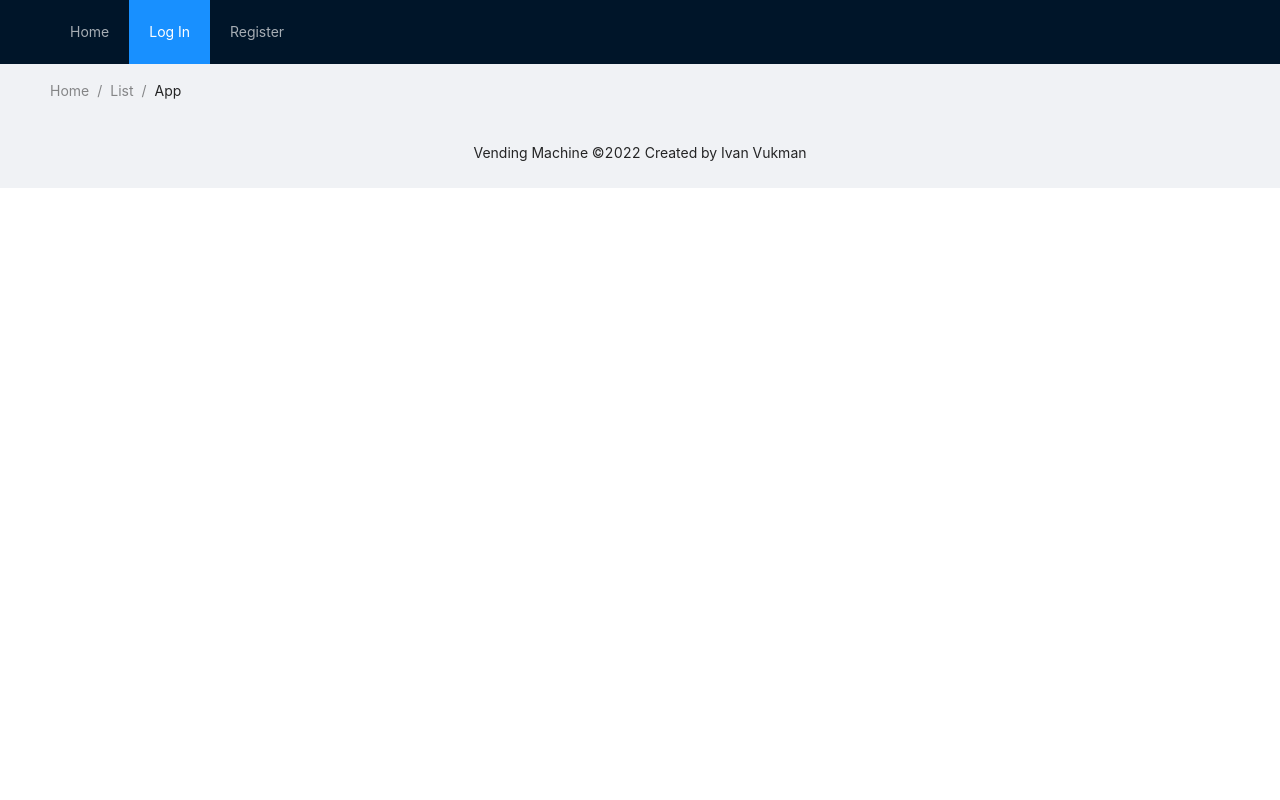
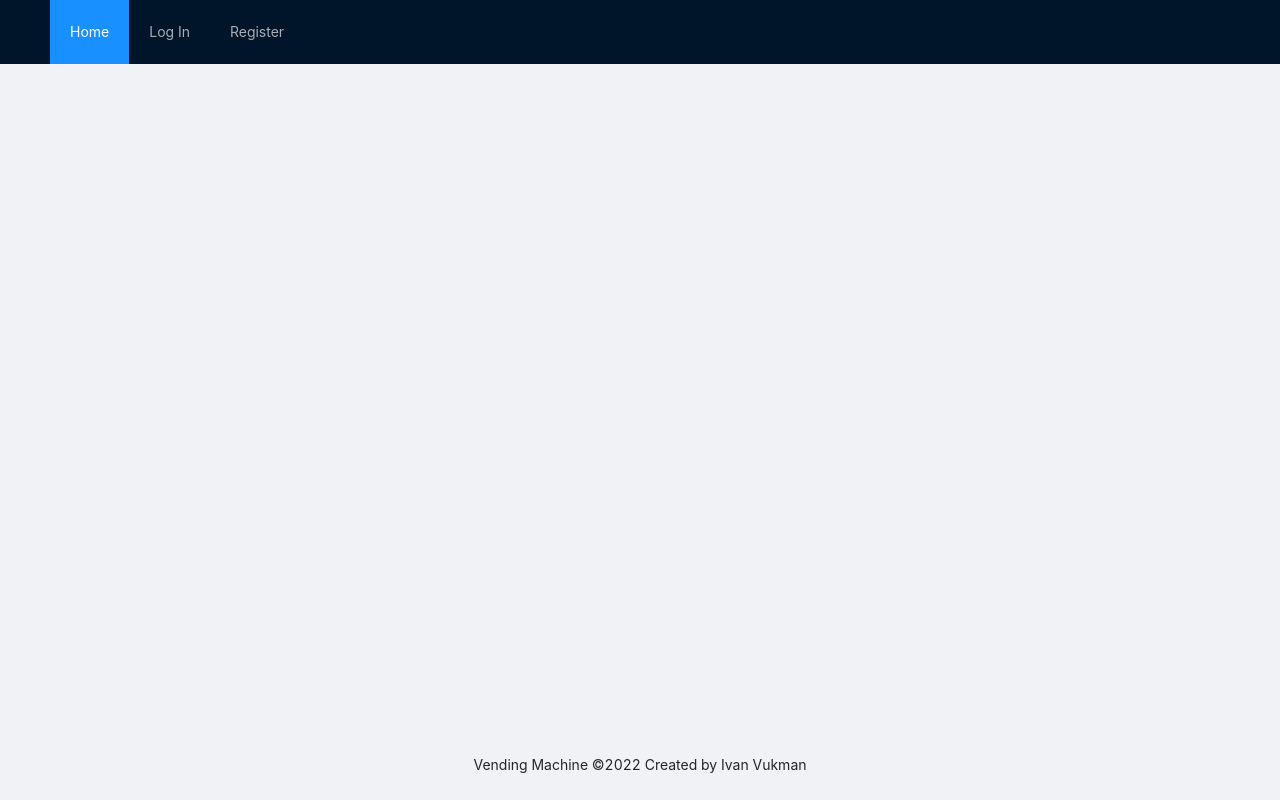
Before and after one commit to ChainsOfPower/vending-machine, a React (Create React App) app in the folder client/: page / in a window 1280 px wide. Built offline with nearby package versions, Linux system fonts and the light colour scheme.

Commit message:
Implement registration form

```diff
--- a/client/package.json
+++ b/client/package.json
@@ -11,6 +11,8 @@
     "@types/react": "^18.0.0",
     "@types/react-dom": "^18.0.0",
     "antd": "^4.22.3",
+    "axios": "^0.27.2",
+    "axios-hooks": "^3.1.4",
     "react": "^18.2.0",
     "react-dom": "^18.2.0",
     "react-router-dom": "^6.3.0",
--- a/client/src/AppLayout.tsx
+++ b/client/src/AppLayout.tsx
@@ -1,54 +1,44 @@
-import { Breadcrumb, Layout, Menu } from 'antd';
-import {
-  Routes,
-  Route,
-  Link
-} from "react-router-dom";
-import LoginPage from './pages/LoginPage';
-import RegisterPage from './pages/RegisterPage';
+import { Layout, Menu } from "antd";
+import { Routes, Route, Link } from "react-router-dom";
+import LoginPage from "./pages/LoginPage";
+import RegisterPage from "./pages/RegisterPage";
 
 const { Header, Content, Footer } = Layout;
 
 const AppLayout: React.FC = () => (
-  <Layout className='layout'>
+  <Layout className="layout" style={{ height: "100vh" }}>
     <Header>
-      <div className='logo' />
-        <Menu
-          theme='dark'
-          mode='horizontal'
-          defaultSelectedKeys={['2']}>
-            <Menu.Item key='1'>
-              <Link to='/'>
+      <div className="logo" />
+      <Menu theme="dark" mode="horizontal" defaultSelectedKeys={["1"]}>
+        <Menu.Item key="1">
+          <Link to="/">
             <span>Home</span>
           </Link>
         </Menu.Item>
-            <Menu.Item key='2'>
-              <Link to='/login'>
+        <Menu.Item key="2">
+          <Link to="/login">
             <span>Log In</span>
           </Link>
         </Menu.Item>
-            <Menu.Item key='3'>
-              <Link to='/register'>
+        <Menu.Item key="3">
+          <Link to="/register">
             <span>Register</span>
           </Link>
         </Menu.Item>
       </Menu>
     </Header>
-      <Content style={{ padding: '0 50px' }}>
-        <Breadcrumb style={{ margin: '16px 0' }}>
-          <Breadcrumb.Item>Home</Breadcrumb.Item>
-          <Breadcrumb.Item>List</Breadcrumb.Item>
-          <Breadcrumb.Item>App</Breadcrumb.Item>
-        </Breadcrumb>
-        <div className='site-layout-content'>
+    <Content style={{ padding: "0 25px" }}>
+      <div className="site-layout-content">
         <Routes>
-            <Route path='/'/>
-            <Route path='login' element={<LoginPage/>}/>
-            <Route path='register' element={<RegisterPage/>}/>
+          <Route path="/" />
+          <Route path="login" element={<LoginPage />} />
+          <Route path="register" element={<RegisterPage />} />
         </Routes>
       </div>
     </Content>
-      <Footer style={{ textAlign: 'center' }}>Vending Machine ©2022 Created by Ivan Vukman</Footer>
+    <Footer style={{ textAlign: "center" }}>
+      Vending Machine ©2022 Created by Ivan Vukman
+    </Footer>
   </Layout>
 );
 
--- a/client/src/pages/LoginPage.tsx
+++ b/client/src/pages/LoginPage.tsx
@@ -1,4 +1,4 @@
-import { Button, Form, Input } from "antd";
+import { Button, Form, Input, PageHeader } from "antd";
 
 const LoginPage: React.FC = () => {
   const onFinish = (values: any) => {
@@ -10,6 +10,8 @@ const LoginPage: React.FC = () => {
   };
 
   return (
+    <>
+      <PageHeader className="site-page-header" title="Log in" />
       <Form
         name="basic"
         labelCol={{ span: 8 }}
@@ -41,6 +43,7 @@ const LoginPage: React.FC = () => {
           </Button>
         </Form.Item>
       </Form>
+    </>
   );
 };
 
--- a/client/src/pages/RegisterPage.tsx
+++ b/client/src/pages/RegisterPage.tsx
@@ -1,23 +1,48 @@
-import { Button, Form, Input } from "antd";
+import { Button, Form, Input, notification, PageHeader, Select } from "antd";
+import useAxios from "axios-hooks";
+import { useNavigate } from "react-router-dom";
+
+interface FormValues {
+  username: string;
+  plainPassword: string;
+  role: string;
+}
 
 const RegisterPage: React.FC = () => {
-  const onFinish = (values: any) => {
-    console.log("Success:", values);
-  };
+  const [{ loading }, execute] = useAxios(
+    { url: "http://localhost:3001/auth/signup", method: "POST" },
+    { manual: true }
+  );
 
-  const onFinishFailed = (errorInfo: any) => {
-    console.log("Failed:", errorInfo);
+  const navigate = useNavigate();
+
+  const onFinish = (values: FormValues) => {
+    execute({ data: values })
+      .then(() => {
+        navigate("/login");
+      })
+      .catch((error) => {
+        const errorMessage = error?.response?.data?.message;
+        errorMessage &&
+          notification.error({
+            message: "Registration failed",
+            description: errorMessage,
+          });
+      });
   };
 
   return (
+    <>
+      <PageHeader className="site-page-header" title="Register" />
+
       <Form
         name="basic"
         labelCol={{ span: 8 }}
         wrapperCol={{ span: 16 }}
         initialValues={{ remember: true }}
         onFinish={onFinish}
-      onFinishFailed={onFinishFailed}
         autoComplete="off"
+        disabled={loading}
       >
         <Form.Item
           label="Username"
@@ -29,10 +54,31 @@ const RegisterPage: React.FC = () => {
 
         <Form.Item
           label="Password"
-        name="password"
-        rules={[{ required: true, message: "Please input your password!" }]}
+          name="plainPassword"
+          rules={[
+            {
+              required: true,
+              message: "Please input your password (min 8 characters)!",
+              min: 8,
+            },
+          ]}
         >
           <Input.Password />
+        </Form.Item>
+
+        <Form.Item
+          label="Role"
+          name="role"
+          rules={[
+            {
+              required: true,
+            },
+          ]}
+        >
+          <Select>
+            <Select.Option value="BUYER">Buyer</Select.Option>
+            <Select.Option value="SELLER">Seller</Select.Option>
+          </Select>
         </Form.Item>
 
         <Form.Item wrapperCol={{ offset: 8, span: 16 }}>
@@ -41,6 +87,7 @@ const RegisterPage: React.FC = () => {
           </Button>
         </Form.Item>
       </Form>
+    </>
   );
 };
 
```
Also changed, not shown: 2 other files (tests, documents, lock files or other folders). Lines whose indentation alone changed are shown as unchanged.
